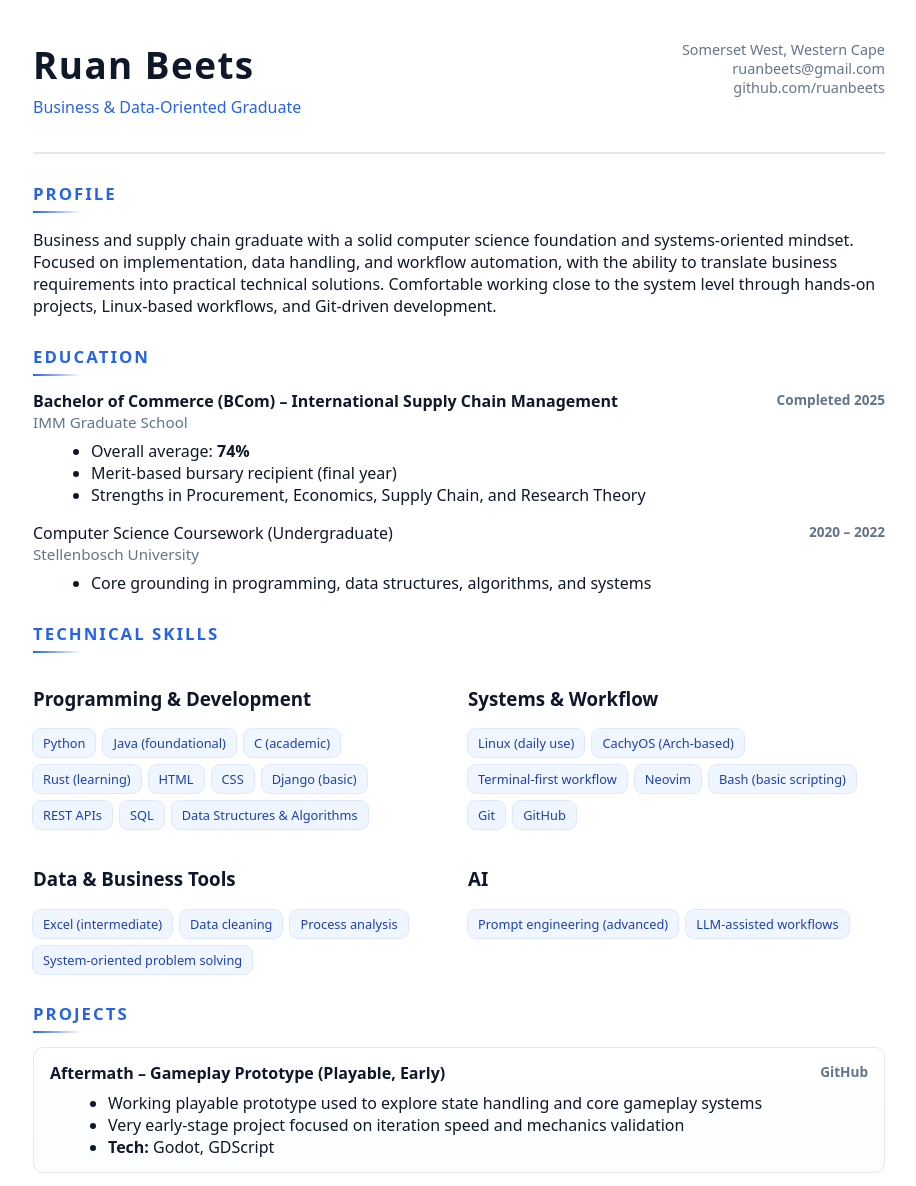
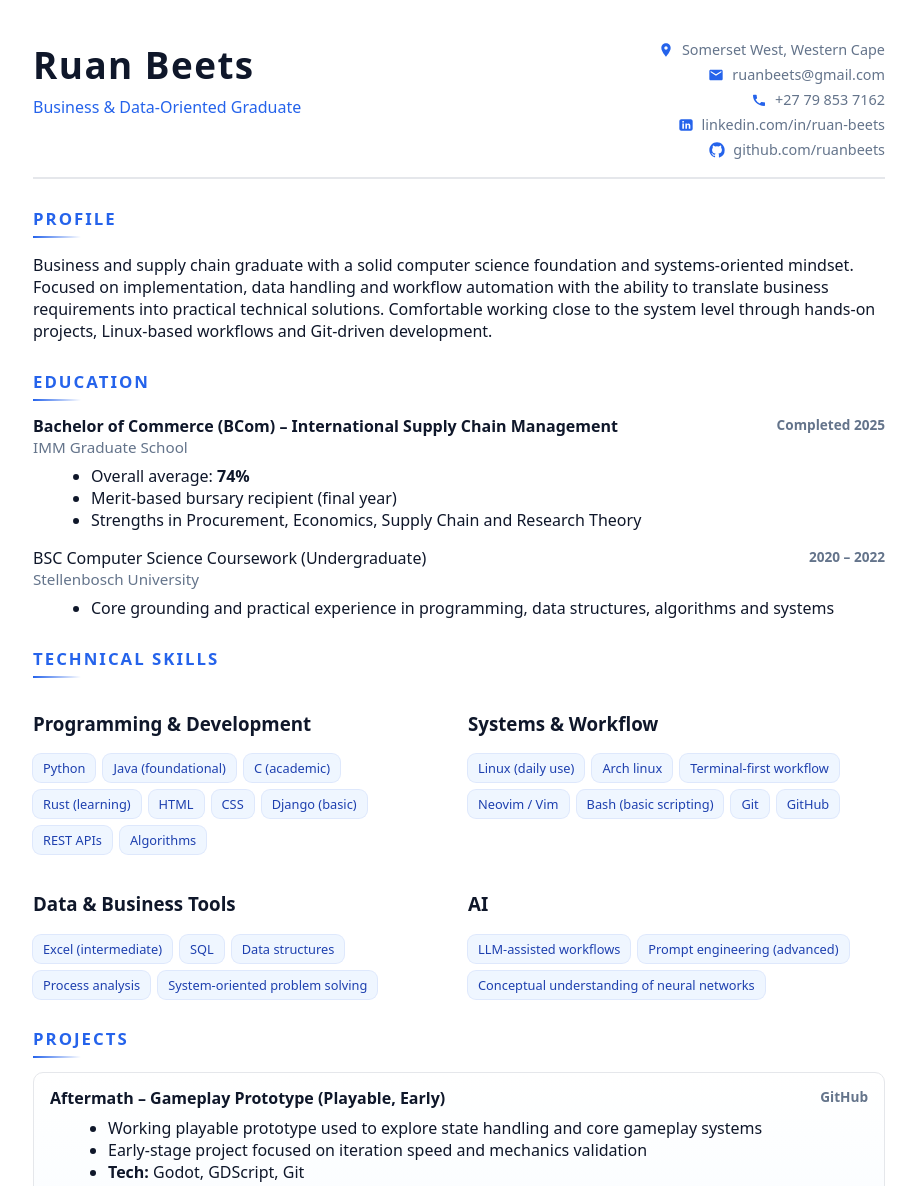
Before and after one commit to ruanbeets/cv, a plain HTML site: page index.html in a window 1280 px wide. Shown: the top 1186 px of the page, without its empty margins (181-1097 px from the left). Drawn offline with Linux system fonts and the light colour scheme.

Commit message:
Version 3

```diff
--- a/index.html
+++ b/index.html
@@ -15,20 +15,54 @@
         <p class="subtitle">Business & Data-Oriented Graduate</p>
       </div>
       <div class="contact">
-        <span>Somerset West, Western Cape</span>
-        <span>ruanbeets@gmail.com</span>
-        <span>github.com/ruanbeets</span>
-      </div>
+  <div class="contact-item">
+    <svg viewBox="0 0 24 24" aria-hidden="true">
+      <path d="M12 2C8.13 2 5 5.13 5 9c0 5.25 7 13 7 13s7-7.75 7-13c0-3.87-3.13-7-7-7zm0 9.5c-1.38 0-2.5-1.12-2.5-2.5S10.62 6.5 12 6.5s2.5 1.12 2.5 2.5S13.38 11.5 12 11.5z"/>
+    </svg>
+    <span>Somerset West, Western Cape</span>
+  </div>
+
+  <div class="contact-item">
+    <svg viewBox="0 0 24 24" aria-hidden="true">
+      <path d="M20 4H4c-1.1 0-2 .9-2 2v12c0 1.1.9 2 2 2h16c1.1 0 2-.9 2-2V6c0-1.1-.9-2-2-2zm0 4-8 5-8-5V6l8 5 8-5v2z"/>
+    </svg>
+    <span>ruanbeets@gmail.com</span>
+  </div>
+
+  <div class="contact-item">
+    <svg viewBox="0 0 24 24" aria-hidden="true">
+      <path d="M6.62 10.79a15.05 15.05 0 006.59 6.59l2.2-2.2a1 1 0 011.01-.24c1.12.37 2.33.57 3.58.57a1 1 0 011 1V20a1 1 0 01-1 1C10.07 21 3 13.93 3 5a1 1 0 011-1h3.5a1 1 0 011 1c0 1.25.2 2.46.57 3.59a1 1 0 01-.25 1.01l-2.2 2.19z"/>
+    </svg>
+    <span>+27 79 853 7162</span>
+  </div>
+
+  <div class="contact-item">
+    <svg viewBox="0 0 24 24" aria-hidden="true">
+      <path d="M4.98 3.5C3.34 3.5 2 4.84 2 6.48v11.04C2 19.16 3.34 20.5 4.98 20.5h14.04c1.64 0 2.98-1.34 2.98-2.98V6.48c0-1.64-1.34-2.98-2.98-2.98H4.98zM8.88 17.5H6.5V9.75h2.38V17.5zM7.69 8.69c-.77 0-1.39-.63-1.39-1.39 0-.77.62-1.39 1.39-1.39.77 0 1.39.62 1.39 1.39 0 .76-.62 1.39-1.39 1.39zM18.5 17.5h-2.38v-3.74c0-.89-.02-2.03-1.24-2.03-1.24 0-1.43.97-1.43 1.97v3.8h-2.38V9.75h2.28v1.06h.03c.32-.6 1.1-1.24 2.26-1.24 2.42 0 2.87 1.59 2.87 3.65v4.28z"/>
+    </svg>
+    <a href="https://www.linkedin.com/in/ruan-beets-691969265/" target="_blank" rel="noopener">
+      linkedin.com/in/ruan-beets
+    </a>
+  </div>
+
+  <div class="contact-item">
+    <svg viewBox="0 0 24 24" aria-hidden="true">
+      <path d="M12 .5C5.65.5.5 5.65.5 12c0 5.1 3.29 9.43 7.86 10.96.57.1.78-.25.78-.55 0-.27-.01-.98-.01-1.92-3.2.7-3.88-1.54-3.88-1.54-.52-1.32-1.27-1.67-1.27-1.67-1.04-.71.08-.7.08-.7 1.15.08 1.75 1.18 1.75 1.18 1.02 1.75 2.67 1.24 3.32.95.1-.74.4-1.24.72-1.52-2.55-.29-5.23-1.27-5.23-5.65 0-1.25.45-2.27 1.18-3.07-.12-.29-.51-1.45.11-3.02 0 0 .97-.31 3.18 1.17a11.1 11.1 0 015.8 0c2.2-1.48 3.18-1.17 3.18-1.17.62 1.57.23 2.73.11 3.02.73.8 1.17 1.82 1.17 3.07 0 4.39-2.69 5.35-5.25 5.63.41.36.78 1.07.78 2.16 0 1.56-.01 2.82-.01 3.2 0 .3.2.65.79.54A11.5 11.5 0 0023.5 12C23.5 5.65 18.35.5 12 .5z"/>
+    </svg>
+    <span>github.com/ruanbeets</span>
+  </div>
+</div>
+
     </header>
 
     <section>
       <h2>Profile</h2>
       <p>
         Business and supply chain graduate with a solid computer science foundation and
-        systems-oriented mindset. Focused on implementation, data handling, and workflow
-        automation, with the ability to translate business requirements into practical technical
+        systems-oriented mindset. Focused on implementation, data handling and workflow
+        automation with the ability to translate business requirements into practical technical
         solutions. Comfortable working close to the system level through hands-on projects,
-        Linux-based workflows, and Git-driven development.
+        Linux-based workflows and Git-driven development.
       </p>
     </section>
 
@@ -44,18 +78,18 @@
         <ul>
           <li>Overall average: <strong>74%</strong></li>
           <li>Merit-based bursary recipient (final year)</li>
-          <li>Strengths in Procurement, Economics, Supply Chain, and Research Theory</li>
+          <li>Strengths in Procurement, Economics, Supply Chain and Research Theory</li>
         </ul>
       </div>
 
       <div class="item minor">
         <div class="item-header">
-          <strong>Computer Science Coursework (Undergraduate)</strong>
+          <strong>BSC Computer Science Coursework (Undergraduate)</strong>
           <span class="date">2020 – 2022</span>
         </div>
         <div class="item-sub">Stellenbosch University</div>
         <ul>
-          <li>Core grounding in programming, data structures, algorithms, and systems</li>
+          <li>Core grounding and practical experience in programming, data structures, algorithms and systems</li>
         </ul>
       </div>
     </section>
@@ -75,8 +109,7 @@
             <span>CSS</span>
             <span>Django (basic)</span>
             <span>REST APIs</span>
-            <span>SQL</span>
-            <span>Data Structures & Algorithms</span>
+            <span>Algorithms </span>
           </div>
         </div>
 
@@ -84,9 +117,9 @@
           <h3>Systems & Workflow</h3>
           <div class="tags">
             <span>Linux (daily use)</span>
-            <span>CachyOS (Arch-based)</span>
+            <span>Arch linux </span>
             <span>Terminal-first workflow</span>
-            <span>Neovim</span>
+            <span>Neovim / Vim </span>
             <span>Bash (basic scripting)</span>
             <span>Git</span>
             <span>GitHub</span>
@@ -97,7 +130,8 @@
           <h3>Data & Business Tools</h3>
           <div class="tags">
             <span>Excel (intermediate)</span>
-            <span>Data cleaning</span>
+            <span>SQL</span>
+            <span>Data structures </span>
             <span>Process analysis</span>
             <span>System-oriented problem solving</span>
           </div>
@@ -106,8 +140,9 @@
         <div>
           <h3>AI</h3>
           <div class="tags">
+            <span>LLM-assisted workflows</span>
             <span>Prompt engineering (advanced)</span>
-            <span>LLM-assisted workflows</span>
+            <span>Conceptual understanding of neural networks</span>
           </div>
         </div>
       </div>
@@ -123,8 +158,8 @@
         </div>
         <ul>
           <li>Working playable prototype used to explore state handling and core gameplay systems</li>
-          <li>Very early-stage project focused on iteration speed and mechanics validation</li>
-          <li><strong>Tech:</strong> Godot, GDScript</li>
+          <li>Early-stage project focused on iteration speed and mechanics validation</li>
+          <li><strong>Tech:</strong> Godot, GDScript, Git</li>
         </ul>
       </div>
 
--- a/styles.css
+++ b/styles.css
@@ -162,3 +162,35 @@ ul {
     padding: 0;
   }
 }
+
+.contact {
+  text-align: right;
+  font-size: 0.9rem;
+  color: var(--muted);
+  display: flex;
+  flex-direction: column;
+  gap: 6px;
+}
+
+.contact-item {
+  display: flex;
+  align-items: center;
+  justify-content: flex-end;
+  gap: 8px;
+}
+
+.contact-item svg {
+  width: 16px;
+  height: 16px;
+  fill: var(--accent);
+  flex-shrink: 0;
+}
+
+.contact-item a {
+  color: inherit;
+  text-decoration: none;
+}
+
+.contact-item a:hover {
+  text-decoration: underline;
+}
```
